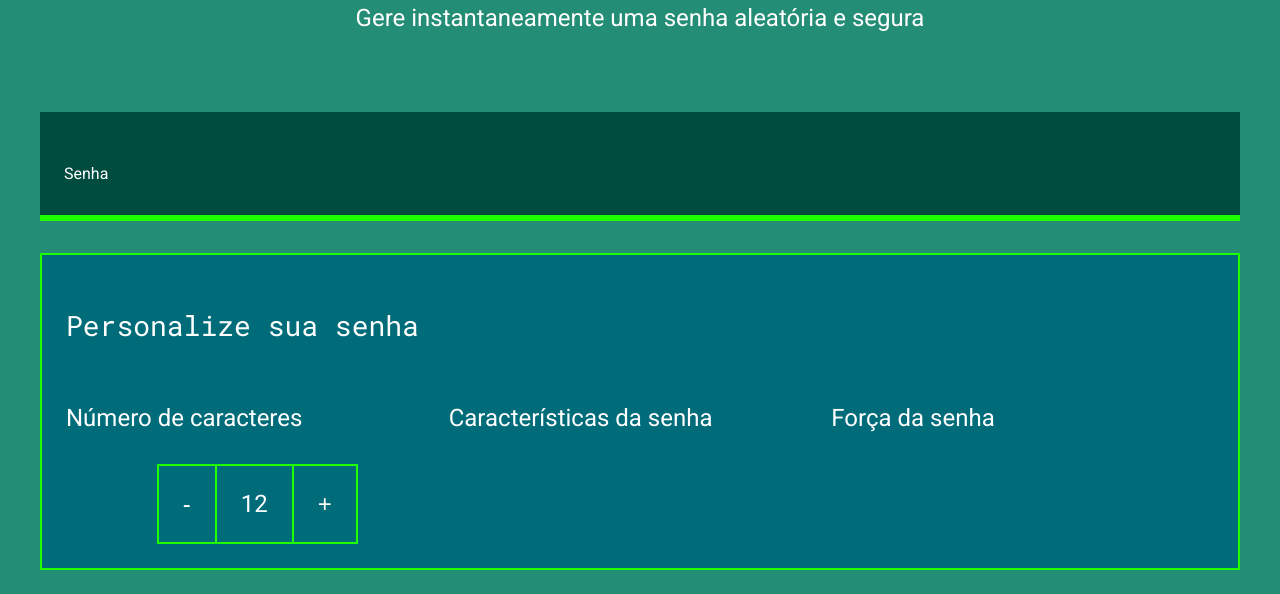
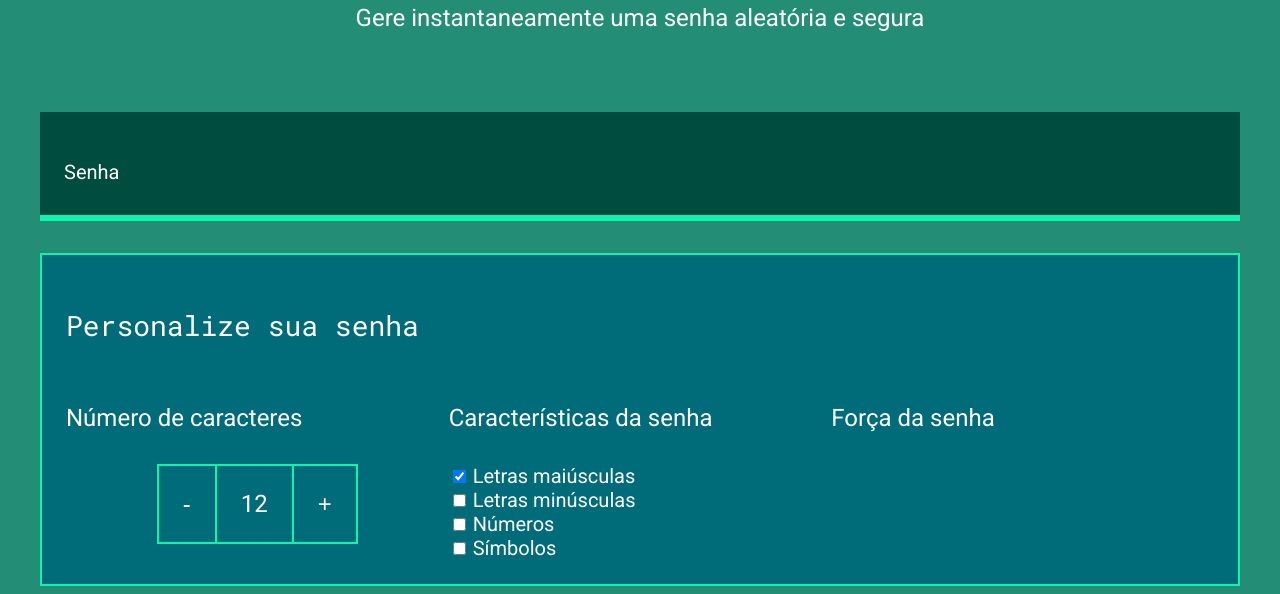
Before and after one commit to anabibia11/Seguran-a-Digital---Ana-Beatriz-, a plain HTML site: page index/index.html in a window 1280 px wide. Shown: the part 214-808 px from the top of the page. Drawn offline with Linux system fonts and the light colour scheme; files whose address does not match are found by name.

Commit message:
Atualizar estilos e HTML

```diff
--- a/index/index.html
+++ b/index/index.html
@@ -30,9 +30,25 @@
         <button class="parametro-senha__botao">+</button>
     </div>
 </div>
-        <div class="parametro-senha">
-        <h4 class="parametro-senha__titulo">Características da senha</h4>
-         </div>
+     <div class="parametro-senha">
+    <h4 class="parametro-senha__titulo">Características da senha</h4>
+    <div class="parametro-senha-checkbox">
+        <input name="maiusculo" type="checkbox" class="checkbox" checked>
+        <label for="maiusculo">Letras maiúsculas</label>
+    </div>
+    <div class="parametro-senha-checkbox">
+        <input name="minusculo" type="checkbox" class="checkbox">
+        <label for="minusculo">Letras minúsculas</label>
+    </div>
+    <div class="parametro-senha-checkbox">
+        <input name="numero" type="checkbox" class="checkbox">
+        <label for="numero">Números</label>
+    </div>
+    <div class="parametro-senha-checkbox">
+        <input name="simbolo" type="checkbox" class="checkbox">
+        <label for="simbolo">Símbolos</label>
+    </div>
+</div>
          <div class="parametro-senha">
           <h4 class="parametro-senha__titulo">Força da senha</h4>
          </div>
--- a/index/style.css
+++ b/index/style.css
@@ -5,7 +5,7 @@
     --cor-de-fundo: #248d76;
     --fundo-senha: #004d40;
     --fundo-texto: #006c7a;
-    --borda: #1eff00;
+    --borda: #0cf5af;
     --roboto: 'Roboto', sans-serif;
     --roboto-mono: 'Roboto Mono', monospace;
 }
@@ -120,3 +120,7 @@ body{
     font-size: 24px;
     cursor: pointer;
 }
+
+label{
+    font-size: 20px;
+}
```
